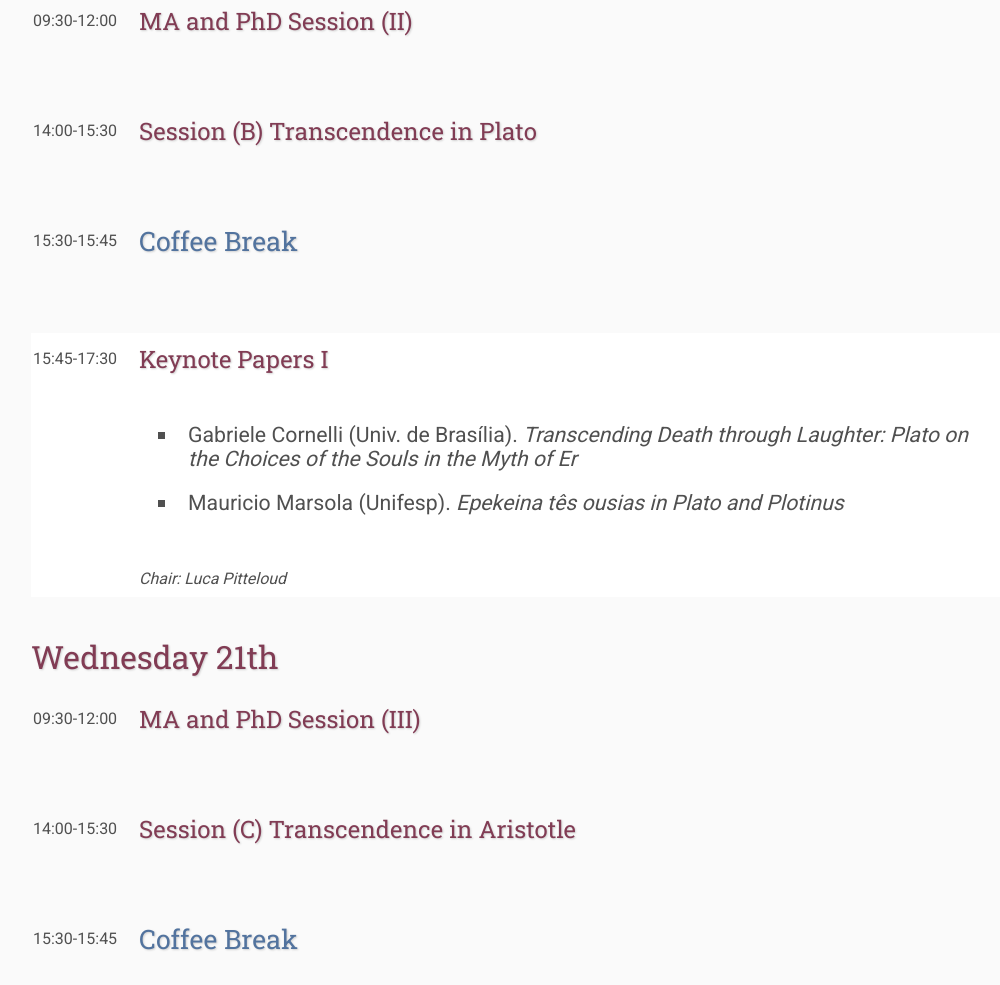
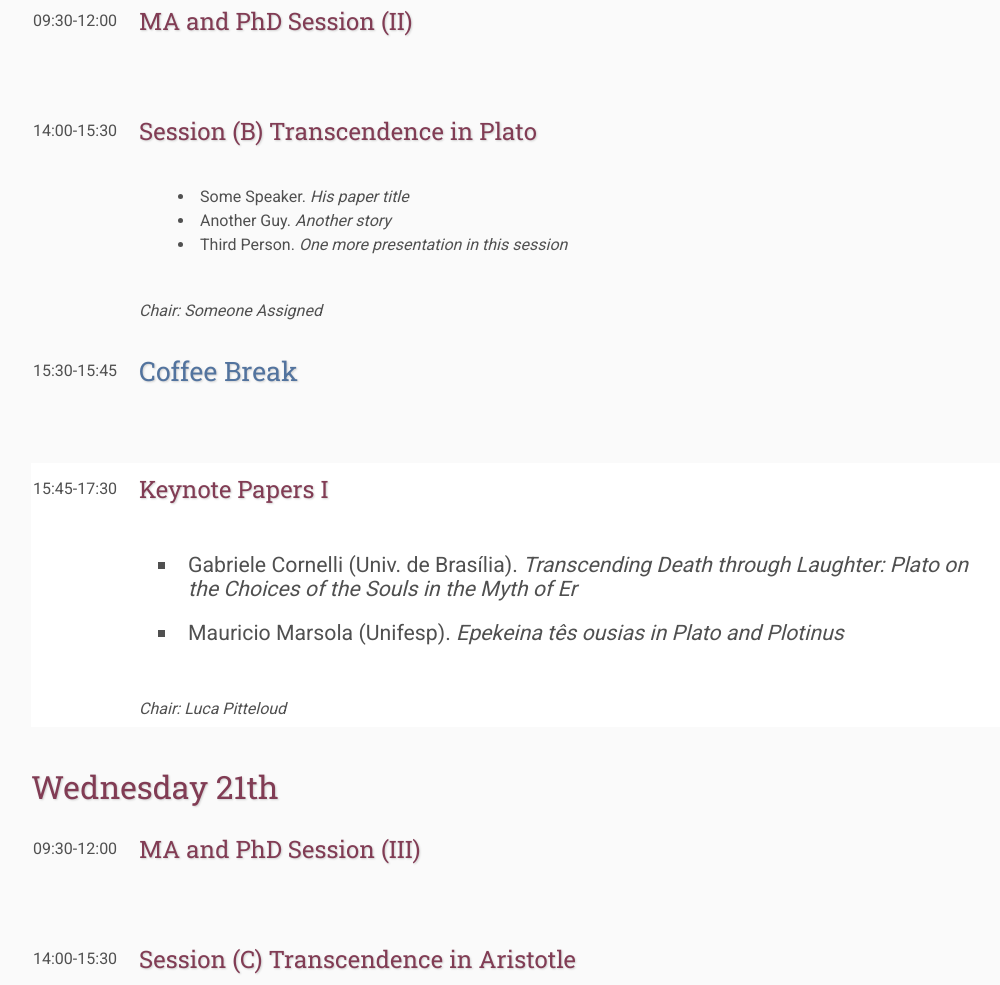
Before and after one commit to brunocbr/beyondbeing, a plain HTML site: page program/index.html in a window 1280 px wide. Shown: the part 1534-2519 px from the top of the page, without its empty margins (109-1109 px from the left). Drawn offline with Linux system fonts and the light colour scheme; files that its build step writes are made by us from their sources.

Commit message:
Exemplo para mesa de comunicações

```diff
--- a/program/index.html
+++ b/program/index.html
@@ -239,10 +239,22 @@
 
                <ul>
 
+                 <li>Some Speaker. <i>His paper title</i></li>
+
+                 <li>Another Guy. <i>Another story</i></li>
+
+                 <li>Third Person. <i>One more presentation in this session</i></li>
+
                </ul>
              </td>
         </tr>
 
+
+        <tr>
+            <td class="chair">
+                Chair: Someone Assigned
+            </td>
+        </tr>
 
 
     </table>
```
